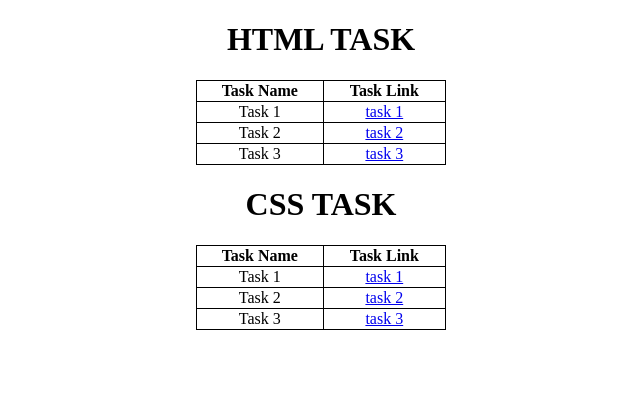
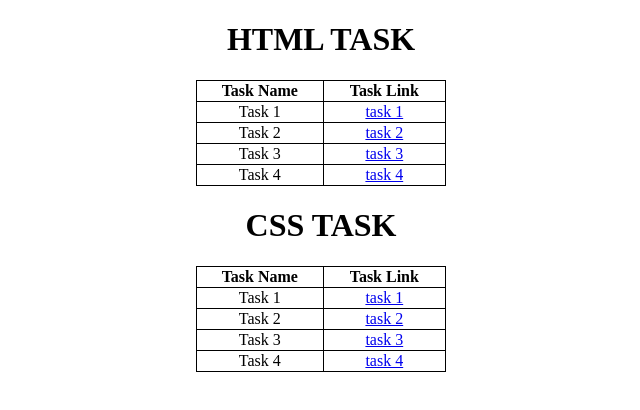
Before and after one commit to Keshugupta11/MERN-INTERNSHIP-TASK, a plain HTML site: page index.html in a window 1280 px wide. Shown: the whole page, without its empty margins (319-959 px from the left). Drawn offline with Linux system fonts and the light colour scheme.

Commit message:
Add files via upload

```diff
--- a/index.html
+++ b/index.html
@@ -42,6 +42,10 @@
         <td>Task 3</td>
         <td><a href="Task3.html">task 3</a></td>
       </tr>
+      <tr>
+        <td>Task 4</td>
+        <td><a href="Task4.html">task 4</a></td>
+      </tr>
     </table>
     <h1>CSS TASK</h1>
     <table>
@@ -61,6 +65,10 @@
         <td>Task 3</td>
         <td><a href="Task3.html">task 3</a></td>
       </tr>
+      <tr>
+        <td>Task 4</td>
+        <td><a href="task4.html">task 4</a></td>
+      </tr>
     </table>
   </body>
 </html>
```
Also changed, not shown: task4.html (added).
